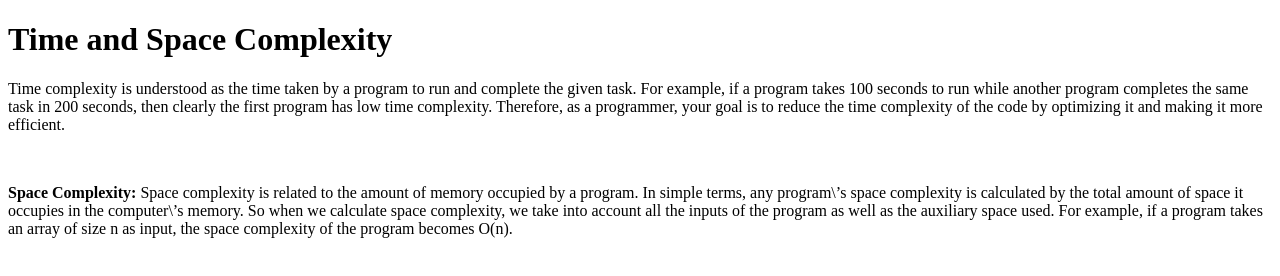
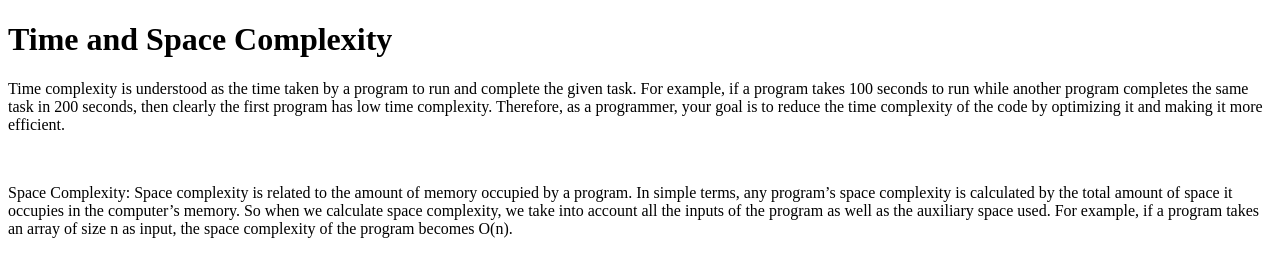
Before and after one commit to acciojob/time-and-space-complexity-Bhavesh-Shingare, a website: page main.html in a window 1280 px wide. Drawn offline with Linux system fonts and the light colour scheme.

Commit message:
created a submission

```diff
--- a/main.html
+++ b/main.html
@@ -11,7 +11,7 @@
 	<h1>Time and Space Complexity</h1>
 	<p>Time complexity is understood as the time taken by a program to run and complete the given task. For example, if a program takes 100 seconds to run while another program completes the same task in 200 seconds, then clearly the first program has low time complexity. Therefore, as a programmer, your goal is to reduce the time complexity of the code by optimizing it and making it more efficient.</p>
 	<br>
-	<p><b>Space Complexity:</b> Space complexity is related to the amount of memory occupied by a program. In simple terms, any program\’s space complexity is calculated by the total amount of space it occupies in the computer\’s memory. So when we calculate space complexity, we take into account all the inputs of the program as well as the auxiliary space used. For example, if a program takes an array of size n as input, the space complexity of the program becomes O(n).</p>
+	<p>Space Complexity: Space complexity is related to the amount of memory occupied by a program. In simple terms, any program’s space complexity is calculated by the total amount of space it occupies in the computer’s memory. So when we calculate space complexity, we take into account all the inputs of the program as well as the auxiliary space used. For example, if a program takes an array of size n as input, the space complexity of the program becomes O(n).</p>
     <script type="text/javascript" src="./script.js">
 </script>
 
```
